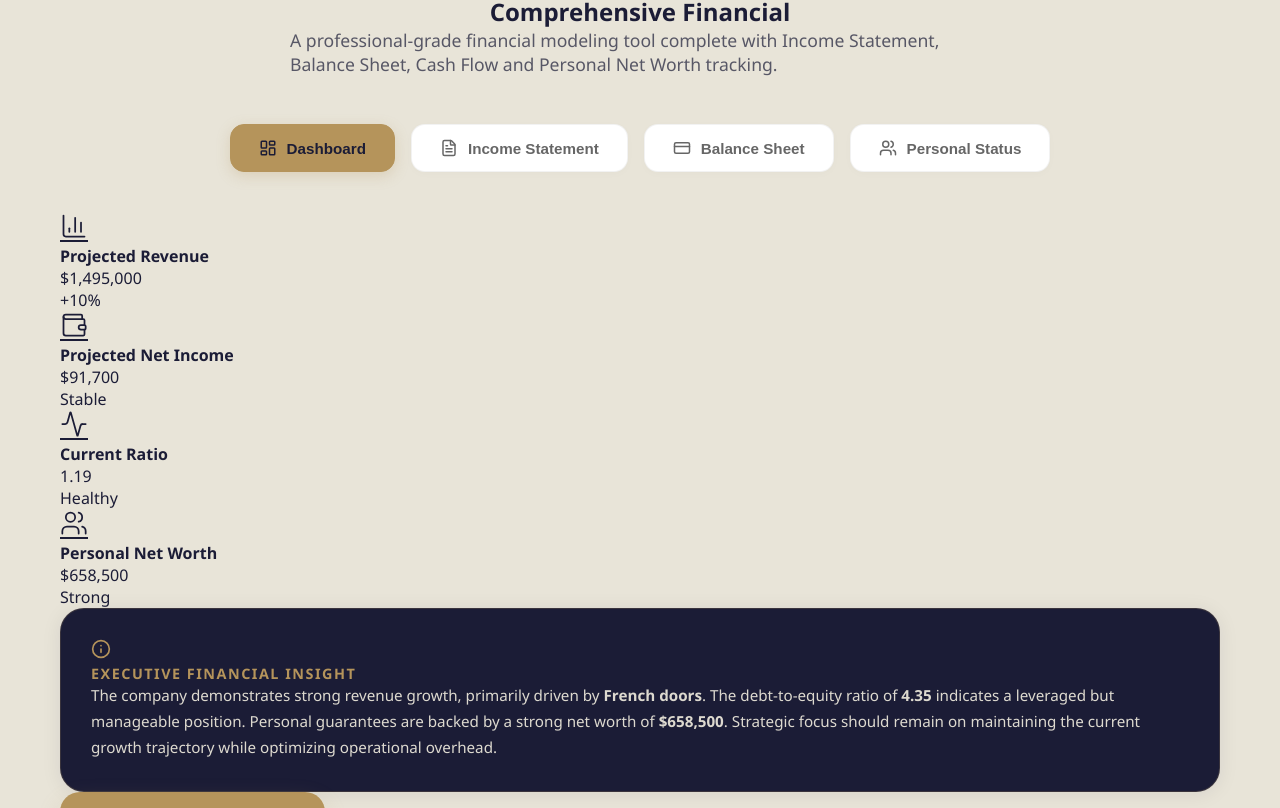
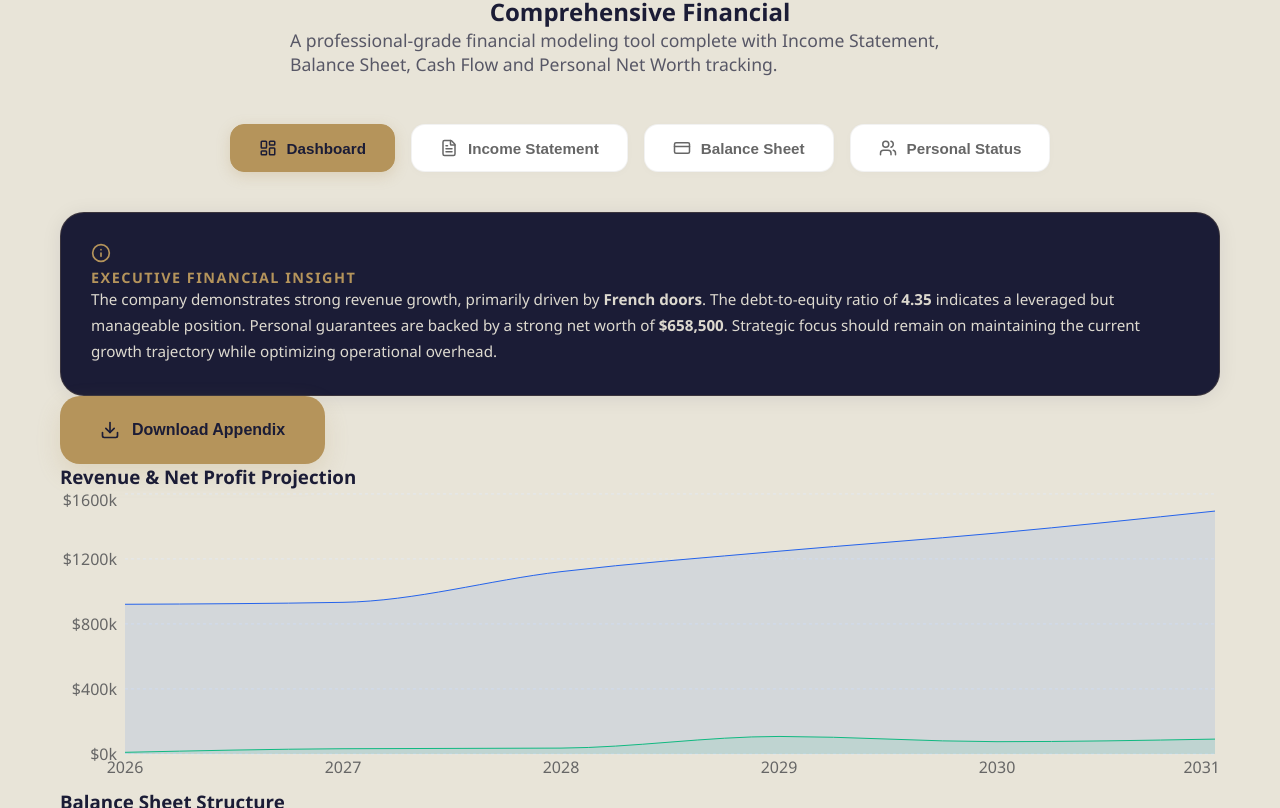
Before and after one commit to dphung88/real-estate-marketplace, a Next.js app: page /tools/break-even in a window 1280 px wide. Shown: the part 527-1335 px from the top of the page. Built offline with nearby package versions, Linux system fonts and the light colour scheme.

Commit message:
temporarily remove KPIs to test

```diff
--- a/app/components/tools/ProFinancialDashboard.js
+++ b/app/components/tools/ProFinancialDashboard.js
@@ -216,13 +216,7 @@ const ProFinancialDashboard = () => {
 
   const renderDashboard = () => (
     <div className="space-y-8">
-      {/* KPIs */}
-      <div className="grid grid-cols-2 md:grid-cols-4 gap-6 w-full mb-4">
-        <KpiCard title="Projected Revenue" value={formatCurrency(calc.pnl[5].sales)} trend="+10%" icon={<BarChart3 />} />
-        <KpiCard title="Projected Net Income" value={formatCurrency(calc.pnl[5].netProfit)} trend="Stable" icon={<Wallet />} />
-        <KpiCard title="Current Ratio" value={calc.bs[2].currentRatio.toFixed(2)} trend="Healthy" icon={<Activity />} />
-        <KpiCard title="Personal Net Worth" value={formatCurrency(calc.netWorth)} trend="Strong" icon={<Users />} />
-      </div>
+      {/* KPIs DELETED TEMPORARILY FOR TESTING */}
 
       {/* Expert Financial Insight / Executive Summary */}
       <div className="flex flex-col md:flex-row gap-6">
```
